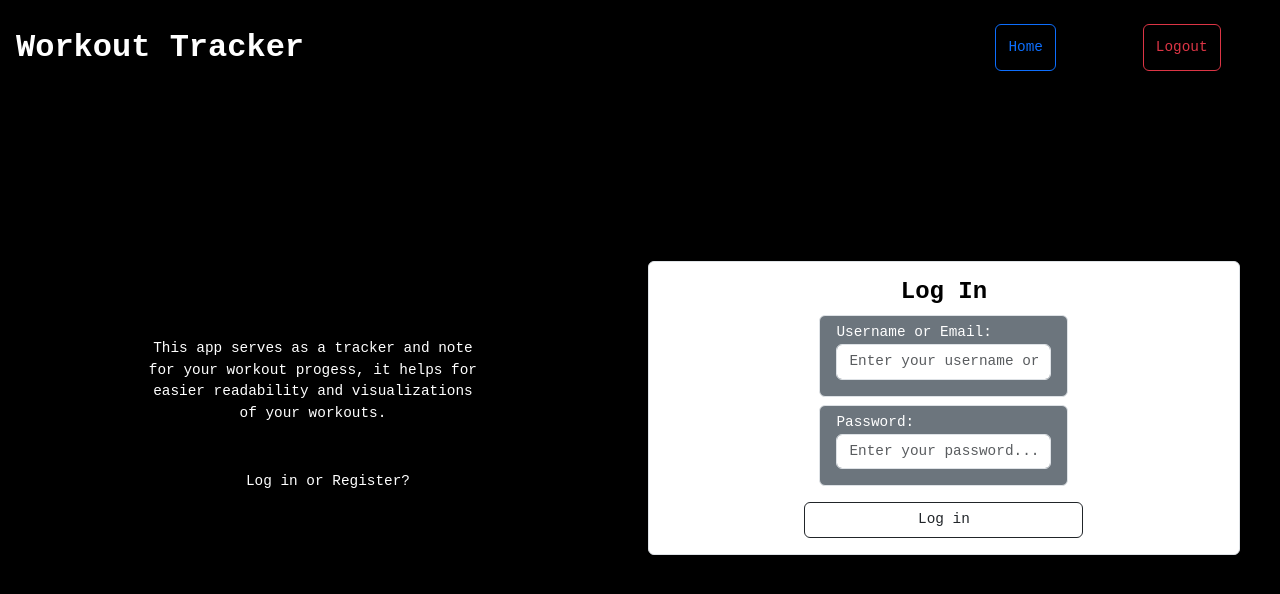
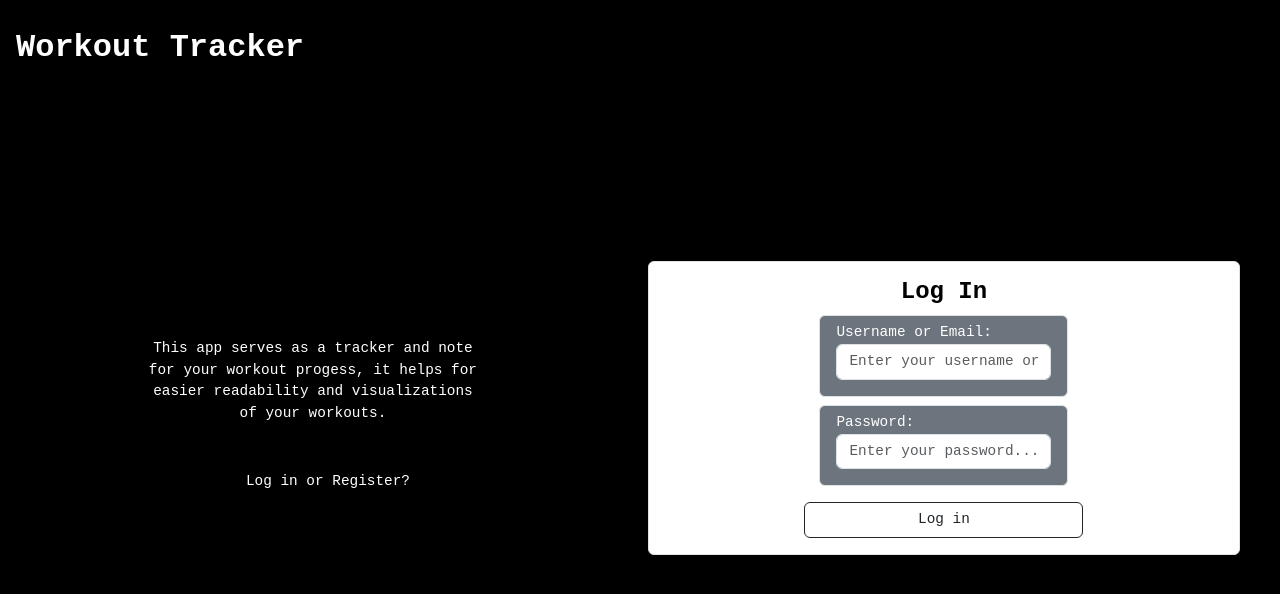
Before and after one commit to Pantaleon-Arkady/My-App, a React (Vite) app in the folder frontend/: page / in a window 1280 px wide. Shown: the top 594 px of the page. Built offline with nearby package versions, Linux system fonts and the light colour scheme.

Commit message:
Frontend Logout   - handling from components   - request by authcontext   - frontend logout

```diff
--- a/frontend/src/components/Header.jsx
+++ b/frontend/src/components/Header.jsx
@@ -1,23 +1,16 @@
 import { useAuth } from "../context/AuthContext";
-import { useNavigate } from "react-router";
+import { useNavigate } from "react-router-dom";
 import axios from "../api/axios";
 import Mobilenav from "./Mobilenav";
 
-function Headers({ rightFeature, page }) {
+function Headers({ page }) {
     const { user, logout } = useAuth();
 
     const navigate = useNavigate();
 
     const handleLogout = async () => {
-        try {
-            await axios.post("/logout", {}, { withCredentials: true });
-            logout();
+        await logout();
         navigate("/");
-        } catch (error) {
-            const data = error.response?.data;
-            console.error(data?.message || "Logout failed");
-            alert(data?.message || "Logout failed");
-        }
     };
 
     const handleHome = () => {
@@ -43,6 +36,8 @@ function Headers({ rightFeature, page }) {
             </div>
 
             <div className="w-25 flex-row justify-content-around d-none d-md-flex">
+                {user &&
+                    <>
                         <button
                             onClick={handleHome}
                             className="btn btn-outline-primary"
@@ -55,6 +50,8 @@ function Headers({ rightFeature, page }) {
                         >
                             Logout
                         </button>
+                    </>
+                }
             </div>
 
         </div>
--- a/frontend/src/components/Mobilenav.jsx
+++ b/frontend/src/components/Mobilenav.jsx
@@ -1,6 +1,7 @@
 import { useAuth } from "../context/AuthContext";
 import { useNavigate } from "react-router-dom";
 import { useState, useRef } from "react";
+import axios from "../api/axios";
 
 function Mobilenav() {
     const { user, logout } = useAuth();
@@ -11,15 +12,8 @@ function Mobilenav() {
     const [nav, setNav] = useState(false);
 
     const handleLogout = async () => {
-        try {
-            await axios.post("/logout", {}, { withCredentials: true });
-            logout();
-            navigate("/");
-        } catch (error) {
-            const data = error.response?.data;
-            console.error(data?.message || "Logout failed");
-            alert(data?.message || "Logout failed");
-        }
+        await logout();
+        navigate("/");
     };
 
     const handleHome = () => {
--- a/frontend/src/context/AuthContext.jsx
+++ b/frontend/src/context/AuthContext.jsx
@@ -1,4 +1,5 @@
 import { createContext, useContext, useState, useEffect } from "react";
+import axios from "../api/axios";
 
 const AuthContext = createContext(null);
 
@@ -19,7 +20,13 @@ export function AuthProvider({ children }) {
         localStorage.setItem("user", JSON.stringify(userData));
     };
 
-    const logout = () => {
+    const logout = async () => {
+        try {
+            await axios.post("/logout", {}, { withCredentials: true });
+        } catch (error) {
+            console.error("Logout API failed, but clearing user anyway");
+        }
+
         setUser(null);
         localStorage.removeItem("user");
     };
```
Lines whose indentation alone changed are shown as unchanged.
